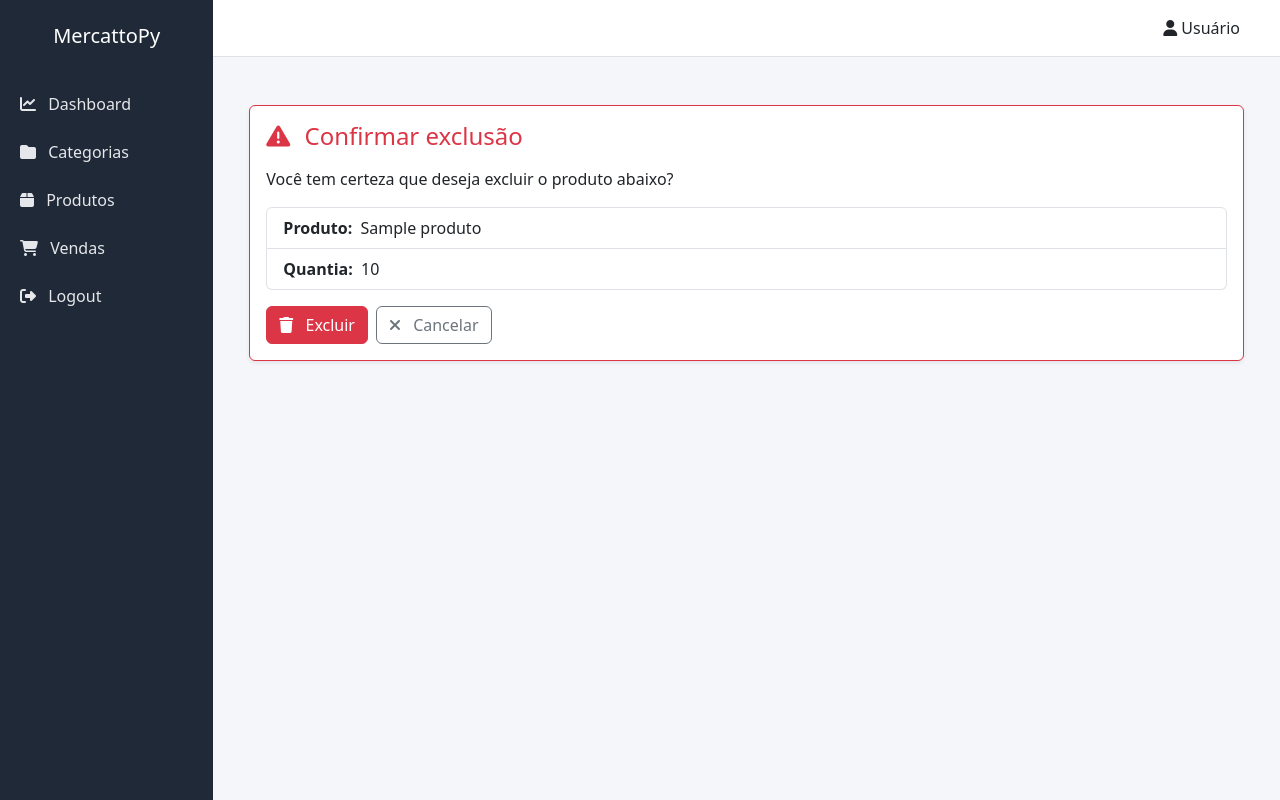
After one commit to Hiram-sc/mercattopy, a Django app: template catalog/templates/catalog/pessoa_confirm_delete.html in a window 1280 px wide. The commit adds this page. Run offline with Django 5.2, Linux system fonts and the light colour scheme; the template is opened without the code that fills it: values that come from a table or form of the project are taken from there, others are empty; tables that the repository leaves empty hold one stand-in row (values such as "Sample post").

Commit message:
ajusta direcionamento e implementa template

```diff
--- /dev/null
+++ b/catalog/templates/catalog/pessoa_confirm_delete.html
@@ -0,0 +1,47 @@
+    {% extends "base.html" %}
+
+    {% block title %}Excluir Produto | MercattoPy{% endblock %}
+
+    {% block content %}
+
+    <section class="container my-4" aria-labelledby="titulo-excluir-produto">
+    <div class="card shadow-sm border-danger">
+        <div class="card-body">
+
+        <h1 id="titulo-excluir-produto" class="h4 mb-3 text-danger">
+            <i class="fa-solid fa-triangle-exclamation me-2" aria-hidden="true"></i>
+            Confirmar exclusão
+        </h1>
+
+        <p class="mb-3">
+            Você tem certeza que deseja excluir o produto abaixo?
+        </p>
+        <ul class="list-group mb-3">
+            <li class="list-group-item">
+            <strong>Produto:</strong>
+            <span class="ms-1">{{ product.nome }}</span>
+            </li>
+            <li class="list-group-item">
+            <strong>Quantia:</strong>
+            <span class="ms-1">{{ product.quantidade_estoque }}</span>
+            </li>
+        </ul>
+
+        <form method="post" class="d-flex gap-2">
+            {% csrf_token %}
+
+            <button class="btn btn-danger" type="submit">
+            <i class="fa-solid fa-trash me-2" aria-hidden="true"></i>
+            Excluir
+            </button>
+
+            <a href="{% url 'product_list' %}" class="btn btn-outline-secondary">
+            <i class="fa-solid fa-xmark me-2" aria-hidden="true"></i>
+            Cancelar
+            </a>
+        </form>
+        </div>
+    </div>
+    </section>
+
+    {% endblock %}
--- a/catalog/templates/catalog/pessoa_form.html
+++ b/catalog/templates/catalog/pessoa_form.html
@@ -1,4 +1,4 @@
-{% extends "pages/base.html" %}
+{% extends "base.html" %}
 
 {% block title %}
   {% if form.instance.pk %}
@@ -94,7 +94,7 @@
 
         <div class="mt-4 d-flex justify-content-between">
 
-          <a href="{% url 'lista_produto' %}" class="btn btn-outline-secondary">
+          <a href="{% url 'product_list' %}" class="btn btn-outline-secondary">
             <i class="fa-solid fa-arrow-left me-1"></i>
             Voltar
           </a>
--- a/catalog/templates/catalog/product_detail.html
+++ b/catalog/templates/catalog/product_detail.html
@@ -38,6 +38,10 @@
         <a href="{% url 'product_edit' product.id %}" class="btn btn-sm btn-primary">
             Editar
         </a>
+        <a href="{% url 'product_list' %}" class="btn btn-sm btn-primary">
+            <i class="fa-solid fa-arrow-left me-1"></i>
+            Voltar
+        </a>
     </div>
 
     {% endblock %}
```
Also changed, not shown: catalog/templates/catalog/product_list.html (+14 -1 lines), catalog/views.py (+11 -10 lines).
